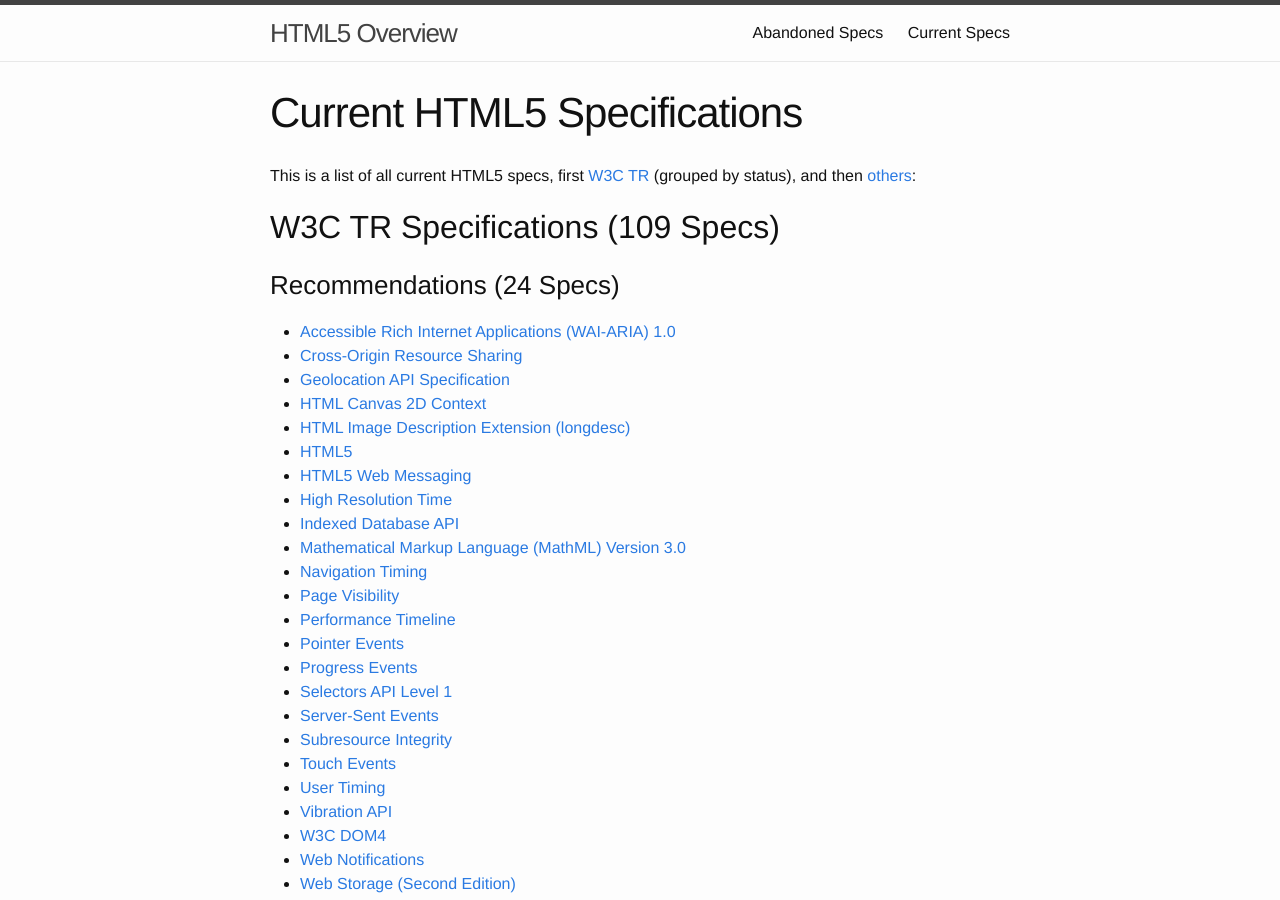
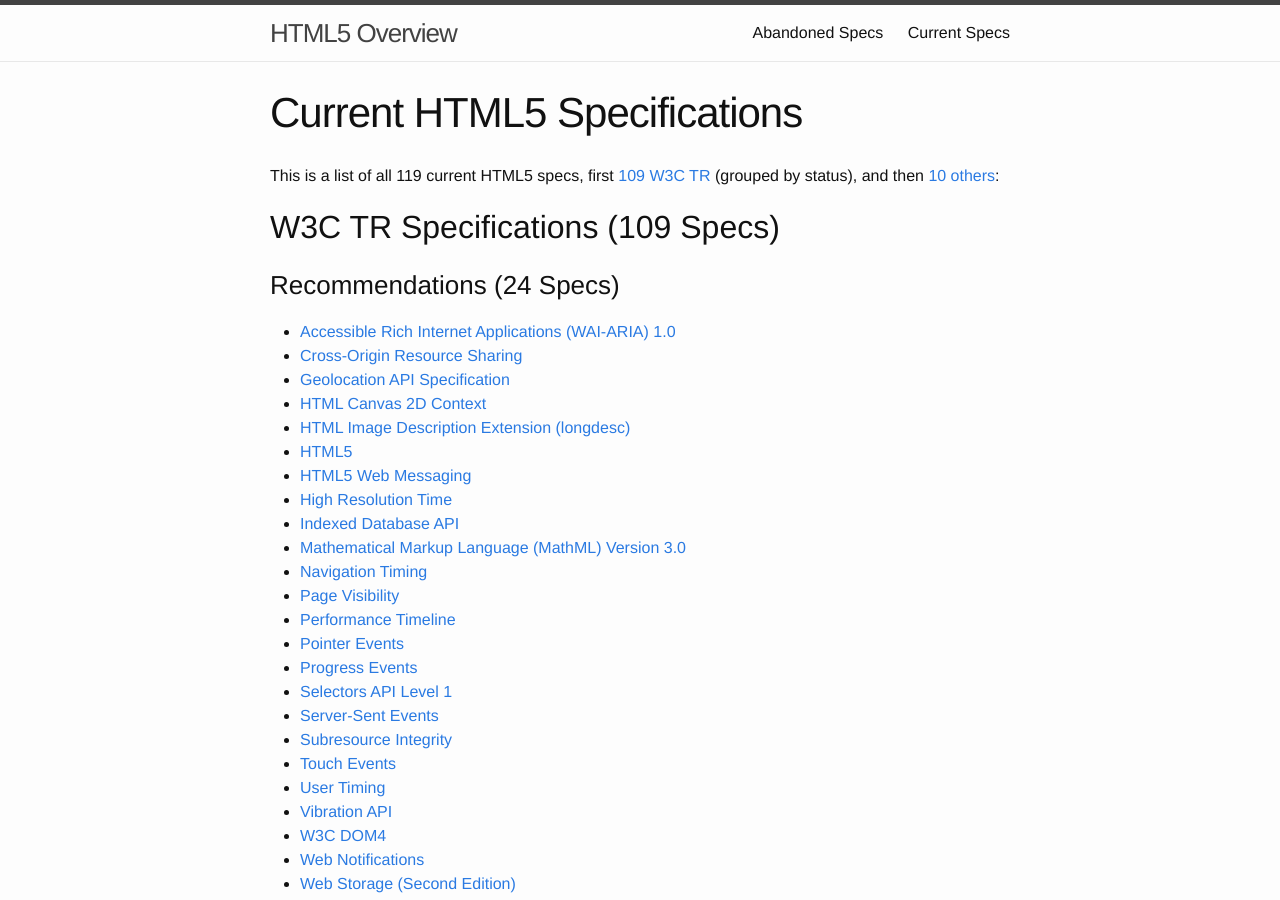
Before and after one commit to dret/HTML5-overview, a Jekyll site: the page built from current.md, in a window 1280 px wide and 900 px high. Built offline with Jekyll 4.4.1, drawn with Linux system fonts in a browser that asks for light colours.

Commit message:
adding counts to intro

```diff
--- a/current.md
+++ b/current.md
@@ -6,7 +6,7 @@
 
 ---
 
-This is a list of all current HTML5 specs, first [W3C TR](#TR) (grouped by status), and then [others](#others):
+This is a list of all 119 current HTML5 specs, first [109 W3C TR](#TR) (grouped by status), and then [10 others](#others):
 
 ## <a name="TR"/>W3C TR Specifications (109 Specs)
 
```
Also changed, not shown: 1 other file.
